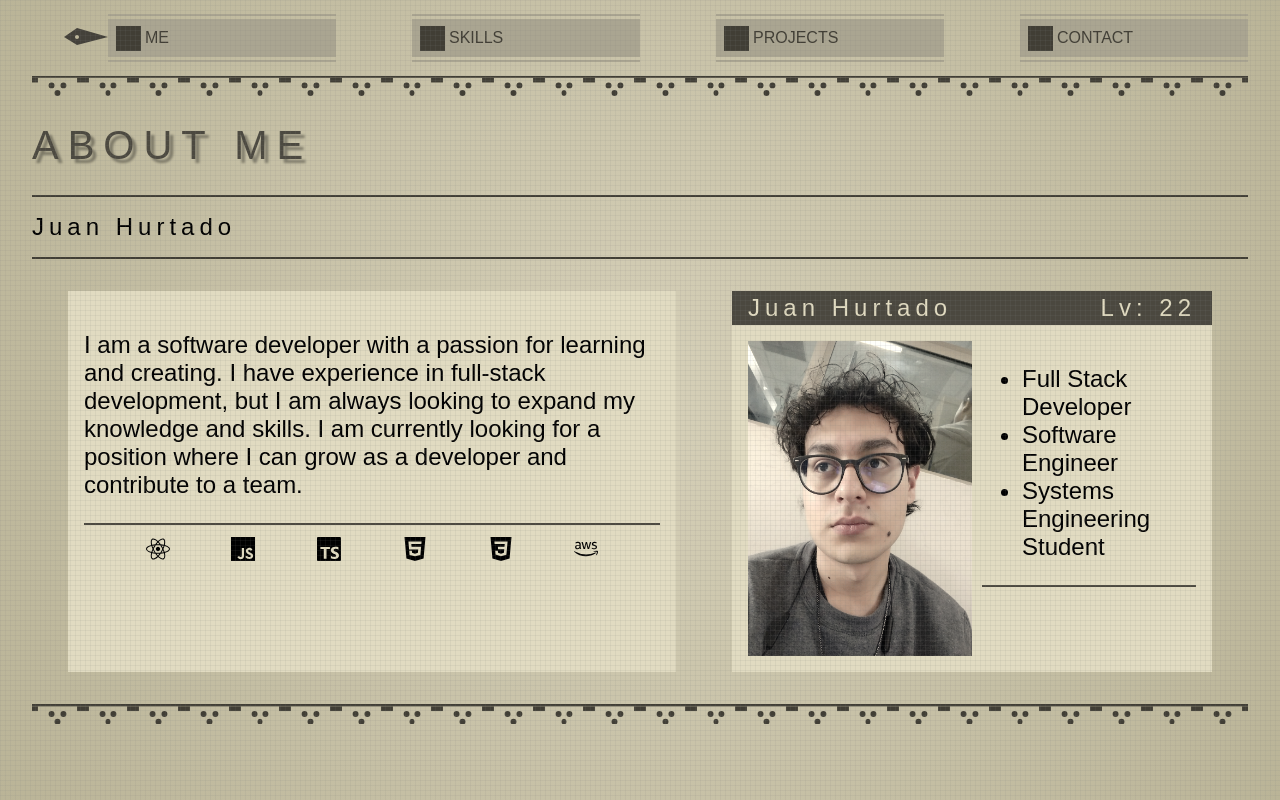
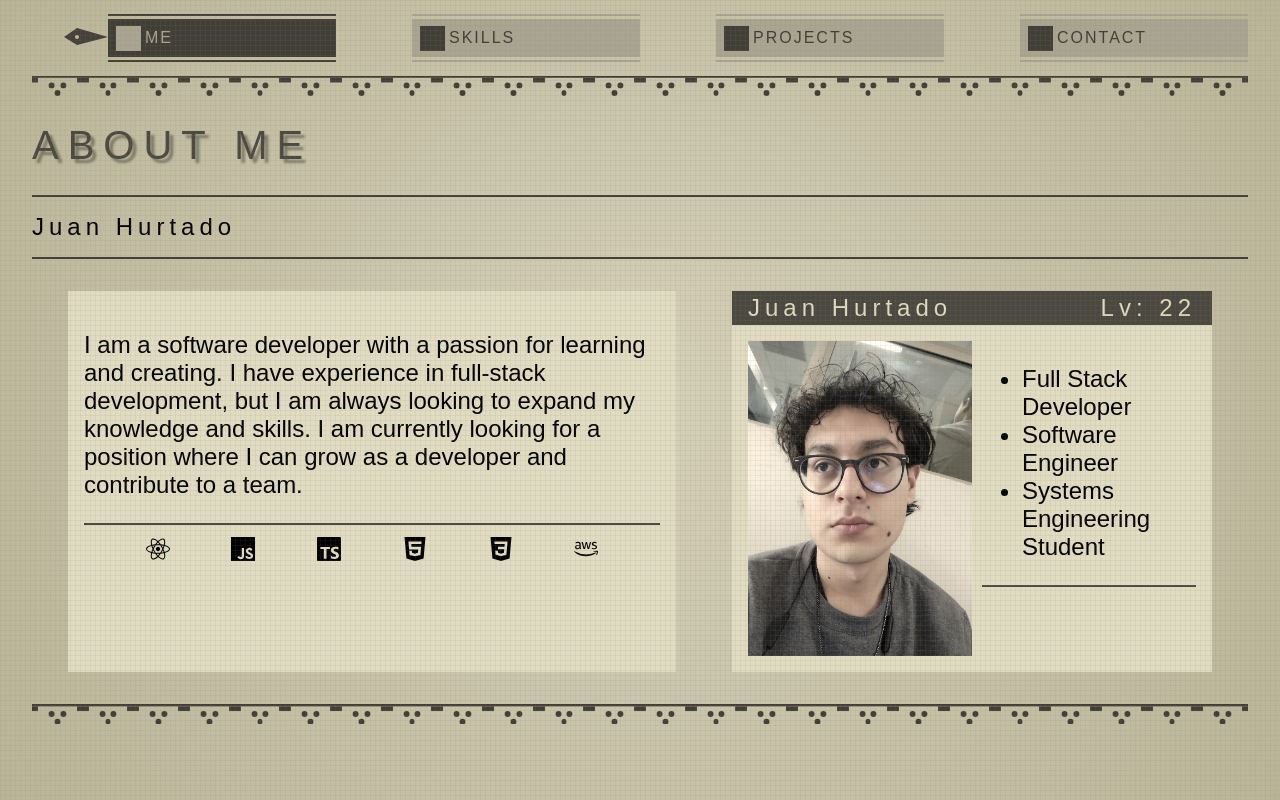
Before and after one commit to ElHurta/portfolio-hurtado, a Next.js app: page / in a window 1280 px wide. Built offline with nearby package versions, Linux system fonts and the light colour scheme.

Commit message:
animating navbar

```diff
--- a/src/app/components/Navigation/NavItem.module.css
+++ b/src/app/components/Navigation/NavItem.module.css
@@ -4,7 +4,10 @@
     justify-content: flex-end;
     width: 25%;
     height: 100%;
+
     font-family: 'Arial';
+    font-weight: 400;
+    letter-spacing: 2px;
 }
 
 .navitem p {
@@ -18,10 +21,15 @@
     align-items: center;
     gap: 4px;
     width: 100%;
+
+    transition: color 0.5s ease-in-out;
+}
+
+.navitemActive a {
+    color: #AAA591;
 }
 
 .navButton {
-    color: #413E35;
     border: none;
     padding: 0.2rem 0rem;
     cursor: pointer;
@@ -31,17 +39,48 @@
     border-color: #AAA591;
     border-style: solid;
     border-width: 2px 0 2px 0;
+    transition: border-color 0.5s ease-in-out;
+}
+
+.navButtonActive {
+    border-color: #413E35;
+}
+
+.navButton:hover {
+    border-color: #413E35;
+}
+
+.navButtonActive:hover {
+    border-color: #AAA591;
 }
 
 .buttonContent {
     display: flex;
-    background-color: #AAA591;
     height: 100%;
     padding-left: 0.5rem;
+
+    background-color: #AAA591;
+    background: linear-gradient(
+        to left,
+        #AAA591 50%,
+        #413E35 50%
+    );
+    background-position: right bottom;
+    background-size: 200% 100%;
+    transition: background-position 0.5s ease-in-out;
+}
+
+.buttonContentActive {
+    background-position: left bottom;
 }
 
 .routeIcon {
     width: 25px;
     height: 25px;
     background-color: #413E35;
+    transition: background-color 0.5s ease-in-out;
 }
+
+.routeIconActive {
+    background-color: #AAA591;
+}
--- a/src/app/components/Navigation/NavItem.tsx
+++ b/src/app/components/Navigation/NavItem.tsx
@@ -10,7 +10,7 @@ import styles from './NavItem.module.css'
 export function NavItem({route, handleActive}: {route: Route, handleActive: (path: string) => void}){
 
     return (
-        <li className={styles.navitem}>
+        <li className={`${styles.navitem} ${route.active ? styles.navitemActive : ''}`}>
             {
                 route.active && (
                     <div className={styles.pointerContainer}>
@@ -27,12 +27,12 @@ export function NavItem({route, handleActive}: {route: Route, handleActive: (pat
             }
 
 
-            <div className={styles.navButton}>
+            <div className={`${styles.navButton} ${route.active ? styles.navButtonActive : ''}`}>
                 <div
                     onClick={() => handleActive(route.path)}
-                    className={styles.buttonContent}>
+                    className={`${styles.buttonContent} ${route.active ? styles.buttonContentActive : ''}`}>
                     <Link href={route.path}>
-                        <div className={styles.routeIcon}></div>
+                        <div className={`${styles.routeIcon} ${route.active ? styles.routeIconActive : ''}`}></div>
                         <p>{route.label}</p>
                     </Link>
                 </div>
```
